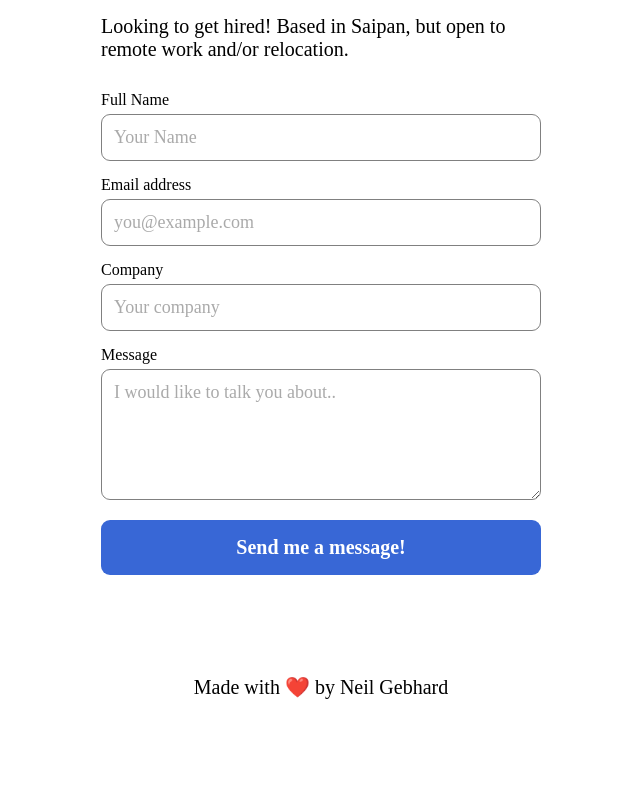
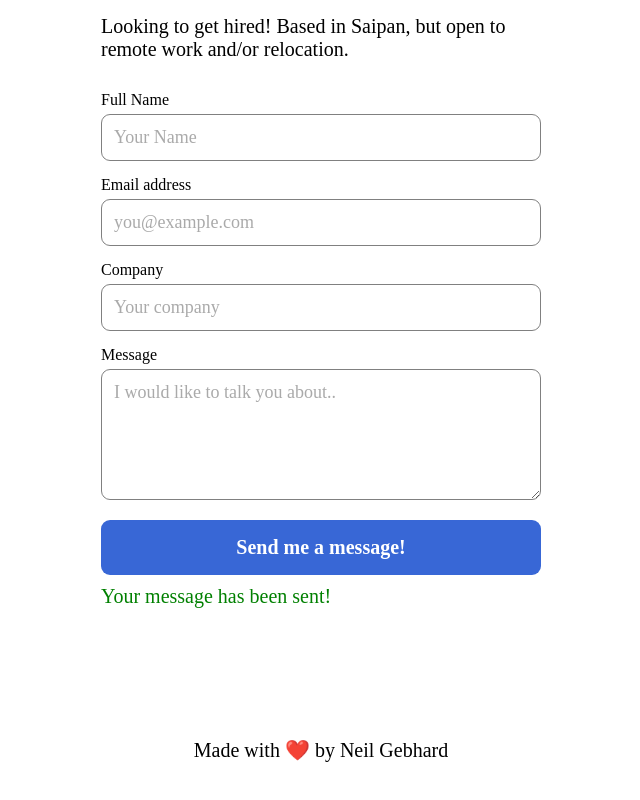
Before and after one commit to neilgebhard/portfolio-react, a React (Create React App) app: page / in a window 1280 px wide. Shown: the part 3274-4074 px from the top of the page, without its empty margins (319-959 px from the left). Before the commit the page ends 4023 px from the top, so only its background shows below. Built offline with nearby package versions, Linux system fonts and the light colour scheme; a web font is replaced by a local one.

Commit message:
Add success message to Netlify form

```diff
--- a/public/index.html
+++ b/public/index.html
@@ -42,6 +42,7 @@
     <form name="contact" netlify netlify-honeypot="bot-field" action="/" hidden>
       <input type="text" name="name" />
       <input type="email" name="email" />
+      <input type="text" name="company" />
       <textarea name="message"></textarea>
     </form>
     <noscript>You need to enable JavaScript to run this app.</noscript>
--- a/src/components/Contact.js
+++ b/src/components/Contact.js
@@ -8,6 +8,7 @@ const encode = (data) => {
 };
 
 const Contact = () => {
+  const [onSuccess, setOnSuccess] = useState(false);
   const [name, setName] = useState("");
   const [email, setEmail] = useState("");
   const [company, setCompany] = useState("");
@@ -37,7 +38,13 @@ const Contact = () => {
       headers: { "Content-Type": "application/x-www-form-urlencoded" },
       body: encode({ "form-name": "contact", name, email, company, message }),
     })
-      .then(() => alert("Success!"))
+      .then(() => {
+        setName("");
+        setEmail("");
+        setCompany("");
+        setMessage("");
+        setOnSuccess(true);
+      })
       .catch((error) => alert(error));
   };
 
@@ -102,6 +109,7 @@ const Contact = () => {
         <button type="submit" className={styles.button}>
           Send me a message!
         </button>
+        <p className={styles["success-message"]}>Your message has been sent!</p>
       </form>
     </section>
   );
--- a/src/components/Contact.module.css
+++ b/src/components/Contact.module.css
@@ -78,3 +78,8 @@
 .button:hover {
   background-color: #2d52ab;
 }
+
+.success-message {
+  color: green;
+  margin-top: 1rem;
+}
```
